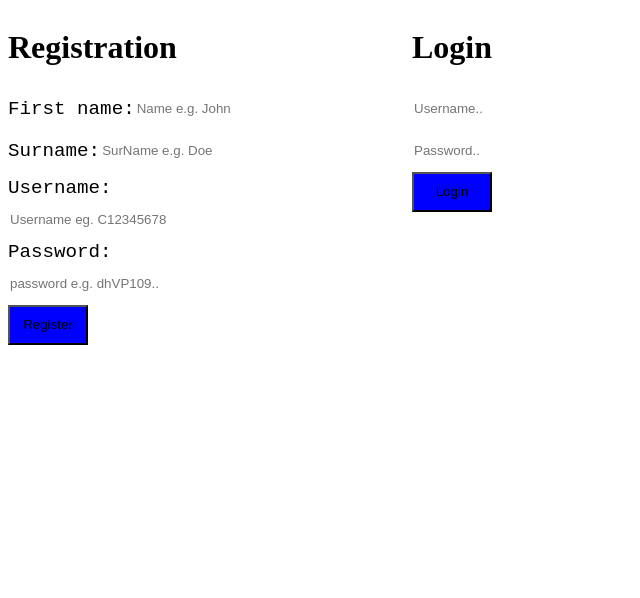
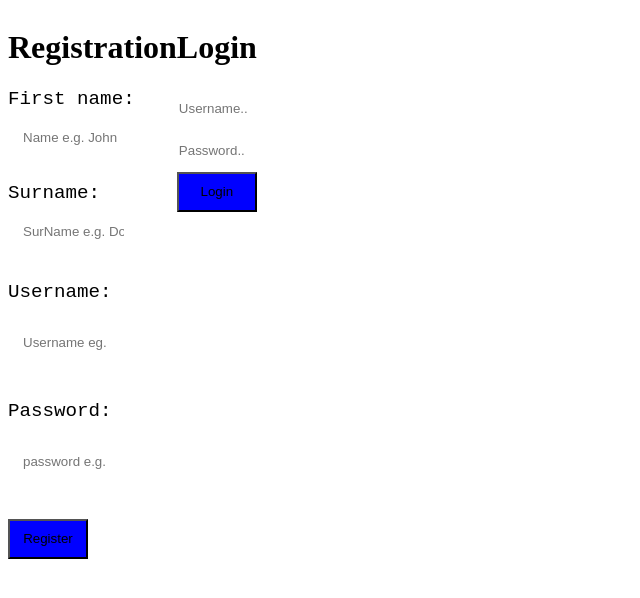
Before and after one commit to MichaelTennyson/Review_continuum, a React (Create React App) app: page /homePage in a window 1280 px wide. Shown: the top 598 px of the page, without its empty margins (0-640 px from the left). Built offline with nearby package versions, Linux system fonts and the light colour scheme.

Commit message:
Styling has been edited

```diff
--- a/package.json
+++ b/package.json
@@ -2,7 +2,7 @@
   "name": "my_app",
   "version": "0.1.0",
   "private": true,
-  "proxy": "http://localhost:8000",
+  "proxy": "http://localhost:5000",
   "dependencies": {
     "@testing-library/jest-dom": "^5.16.1",
     "@testing-library/user-event": "^13.5.0",
--- a/src/App.css
+++ b/src/App.css
@@ -24,15 +24,19 @@
 
 .Fname{
   justify-self: left;
-  width:200px;
-  height: 40px;
+  width: 60%;
+  padding: 15px;
+  margin: 5px 0 22px 0;
+  display: inline-block;
   border: 3px black;
 }
 
 .Sname{
   justify-self: right;
-  width:200px;
-  height: 40px;
+  width: 60%;
+  padding: 15px;
+  margin: 5px 0 22px 0;
+  display: inline-block;
   border: 3px black;
 }
 
@@ -45,7 +49,10 @@
   justify-content: center;
   align-content: right;
   border: 3px black;
-  width: 400px;
+  width: 50%;
+  padding: 15px;
+  margin: 5px 0 22px 0;
+  display: inline-block;
   height: 40px;
   background-color: white;
 }
@@ -54,7 +61,10 @@
   justify-content: center;
   align-content: right;
   border: 3px black;
-  width: 400px;
+  width: 50%;
+  padding: 15px;
+  margin: 5px 0 22px 0;
+  display: inline-block;
   height: 40px;
   background-color: white;
 }
```
